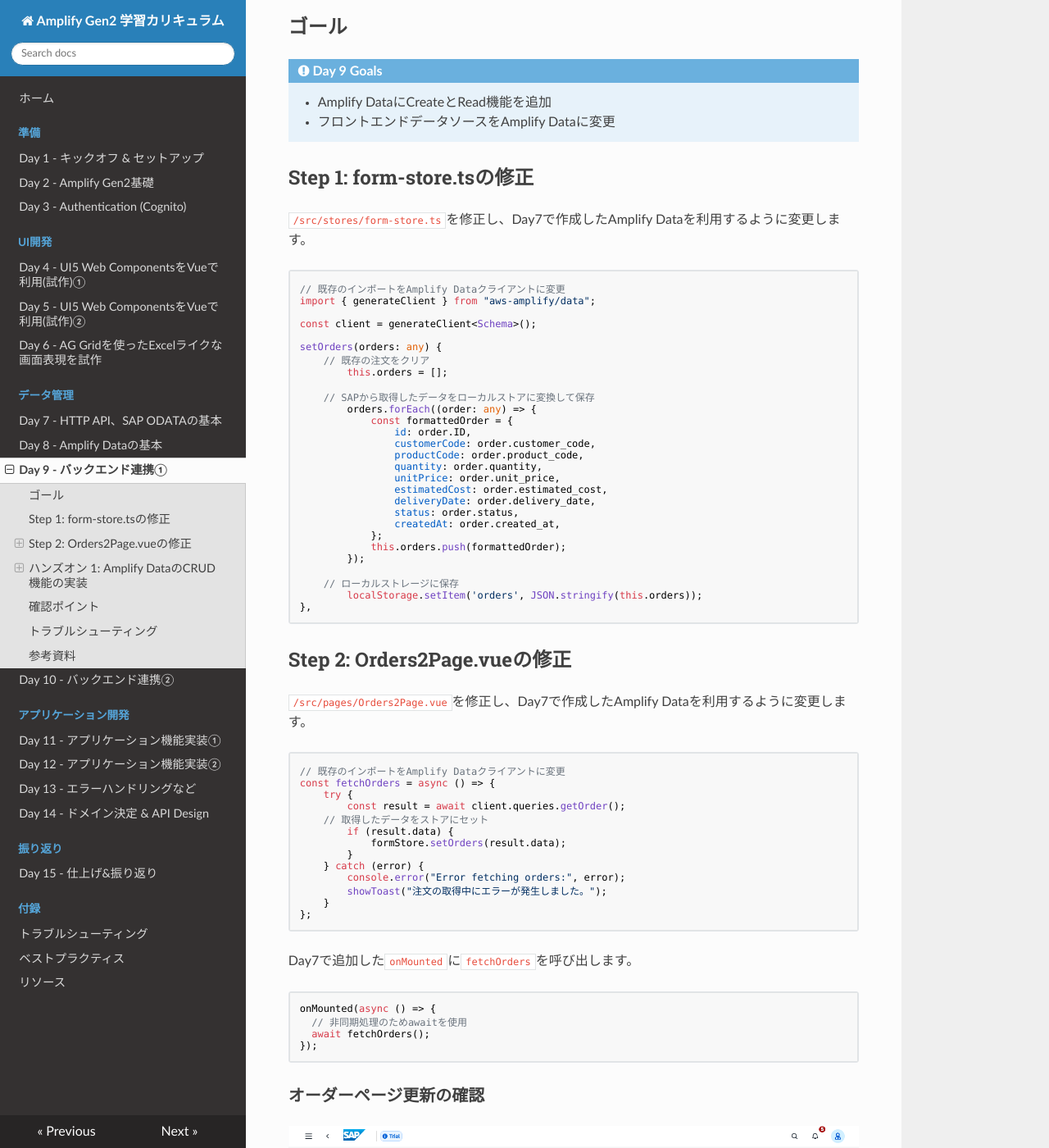
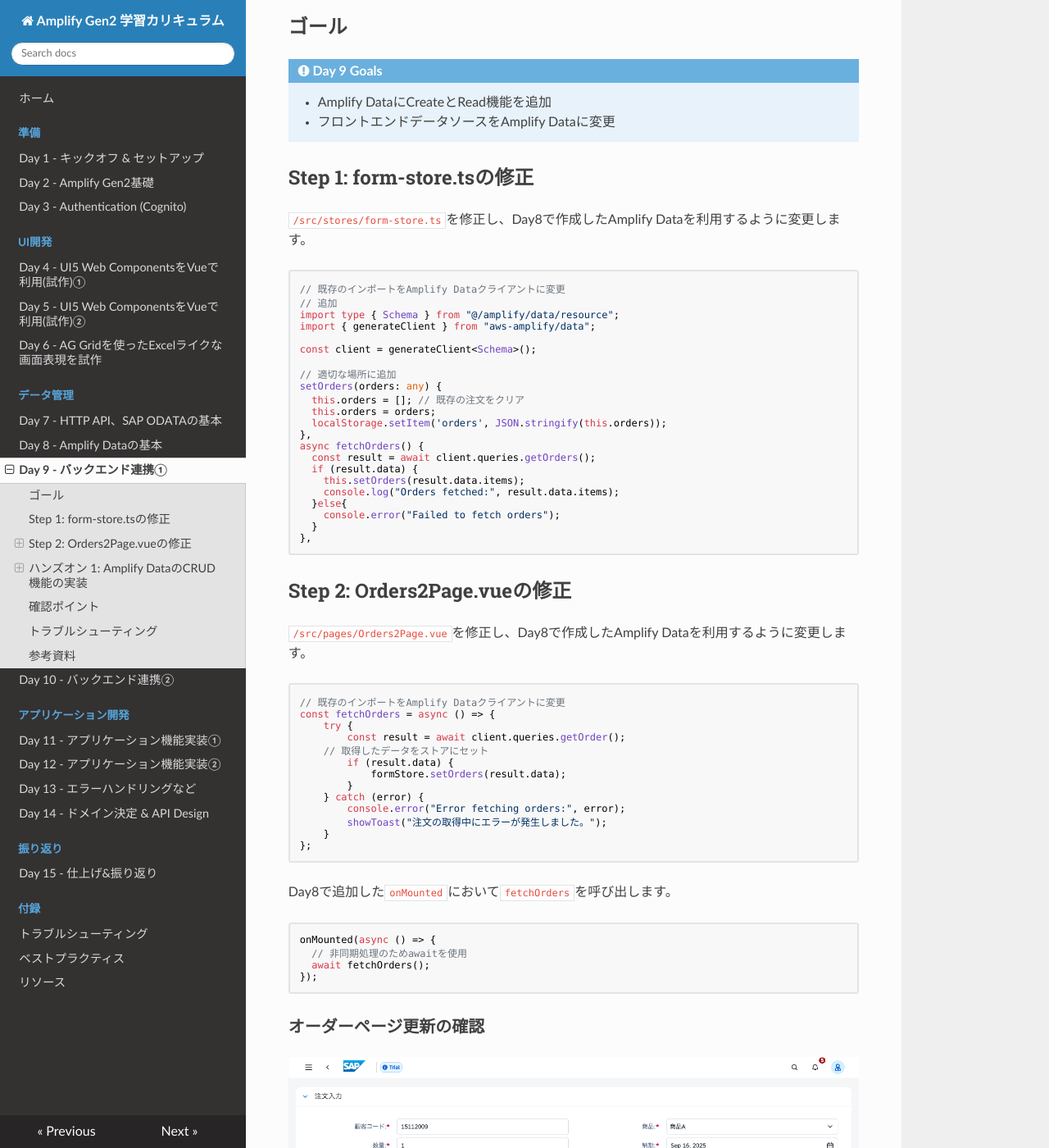
Before and after one commit to ET-n-pan/amplify-curriculum, an MkDocs documentation site: the page built from docs/data-management/day09-backend-integration-1.md, in a window 1280 px wide and 1400 px high, scrolled down 267 px. Shown: the whole window at 82% size. Built offline with MkDocs 1.6.1, drawn with Linux system fonts in a browser that asks for light colours; nearby versions of some CDN libraries; some of the changed text lies outside the part shown.

Commit message:
Day9確認分を修正
追加指示・解答例のソースコードを追加・修正

````diff
--- a/docs/data-management/day09-backend-integration-1.md
+++ b/docs/data-management/day09-backend-integration-1.md
@@ -7,40 +7,34 @@ CRUDとは、Create（作成）、Read（読み取り）、Update（更新）、
 
 
 ## Step 1: form-store.tsの修正
-`/src/stores/form-store.ts`を修正し、Day7で作成したAmplify Dataを利用するように変更します。
+`/src/stores/form-store.ts`を修正し、Day8で作成したAmplify Dataを利用するように変更します。
 ```
 // 既存のインポートをAmplify Dataクライアントに変更
+// 追加
+import type { Schema } from "@/amplify/data/resource";
 import { generateClient } from "aws-amplify/data";
 
 const client = generateClient<Schema>();
 
+// 適切な場所に追加
 setOrders(orders: any) {
-    // 既存の注文をクリア
-		this.orders = [];
-
-    // SAPから取得したデータをローカルストアに変換して保存
-		orders.forEach((order: any) => {
-			const formattedOrder = {
-				id: order.ID,
-				customerCode: order.customer_code,
-				productCode: order.product_code,
-				quantity: order.quantity,
-				unitPrice: order.unit_price,
-				estimatedCost: order.estimated_cost,
-				deliveryDate: order.delivery_date,
-				status: order.status,
-				createdAt: order.created_at,
-			};
-			this.orders.push(formattedOrder);
-		});
-
-    // ローカルストレージに保存
-		localStorage.setItem('orders', JSON.stringify(this.orders));
+  this.orders = []; // 既存の注文をクリア
+  this.orders = orders;
+  localStorage.setItem('orders', JSON.stringify(this.orders));
+},
+async fetchOrders() {
+  const result = await client.queries.getOrders();
+  if (result.data) {
+    this.setOrders(result.data.items);
+    console.log("Orders fetched:", result.data.items);
+  }else{
+    console.error("Failed to fetch orders");
+  }
 },
 ```
 
 ## Step 2: Orders2Page.vueの修正
-`/src/pages/Orders2Page.vue`を修正し、Day7で作成したAmplify Dataを利用するように変更します。
+`/src/pages/Orders2Page.vue`を修正し、Day8で作成したAmplify Dataを利用するように変更します。
 ```
 // 既存のインポートをAmplify Dataクライアントに変更
 const fetchOrders = async () => {
@@ -58,7 +52,7 @@ const fetchOrders = async () => {
 ```
 
 
-Day7で追加した`onMounted`に`fetchOrders`を呼び出します。
+Day8で追加した`onMounted`において`fetchOrders`を呼び出します。
 ```
 onMounted(async () => {
   // 非同期処理のためawaitを使用
@@ -113,6 +107,39 @@ export function response(ctx) {
 }
 
 ```
+
+- `resource.ts`へ`createOrder`を追加
+
+```
+getOrder: a
+  .query()
+///中略///
+  ),
+
+createOrder: a
+  .mutation()
+  .arguments({
+    ID: a.string(),
+    customer_code: a.string(),
+    product_code: a.string(),
+    estimated_cost: a.float(),
+    quantity: a.integer(),
+    unit_price: a.float(),
+    delivery_date: a.string(),
+    status: a.string(),
+    created_at: a.string()
+  })
+  .returns(a.ref("Order"))
+  .authorization(allow => [allow.publicApiKey()]) // APIキー認証を許可
+  .handler(
+    a.handler.custom({
+      dataSource: "OdataDataSource",
+      entry:"./createOrder.js"
+    })
+  ),
+///以下省略///
+```
+
 - 'Orders2Page.vue'の`addOrder`関数を修正
 ```
 // 注文追加関数
````
Also changed, not shown: other parts of docs/data-management/day09-backend-integration-1.md (+3 -3 lines).
